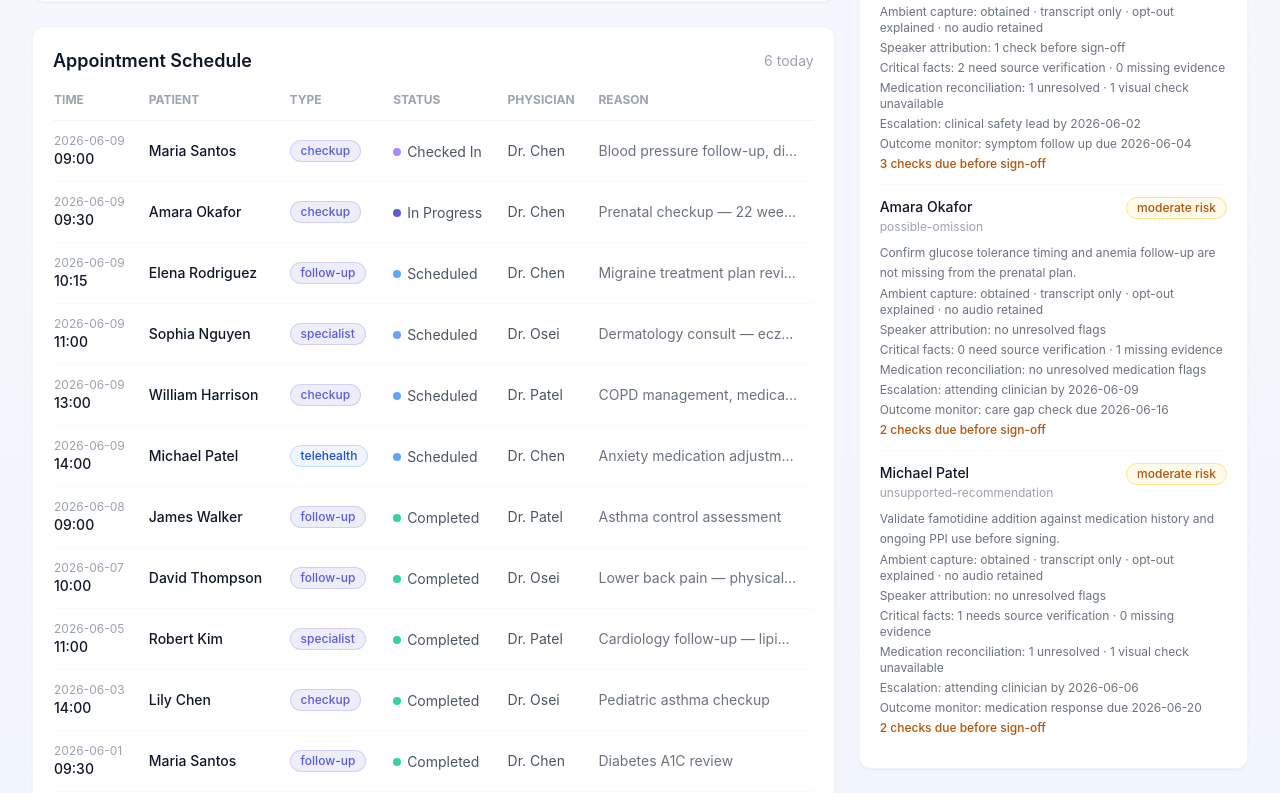
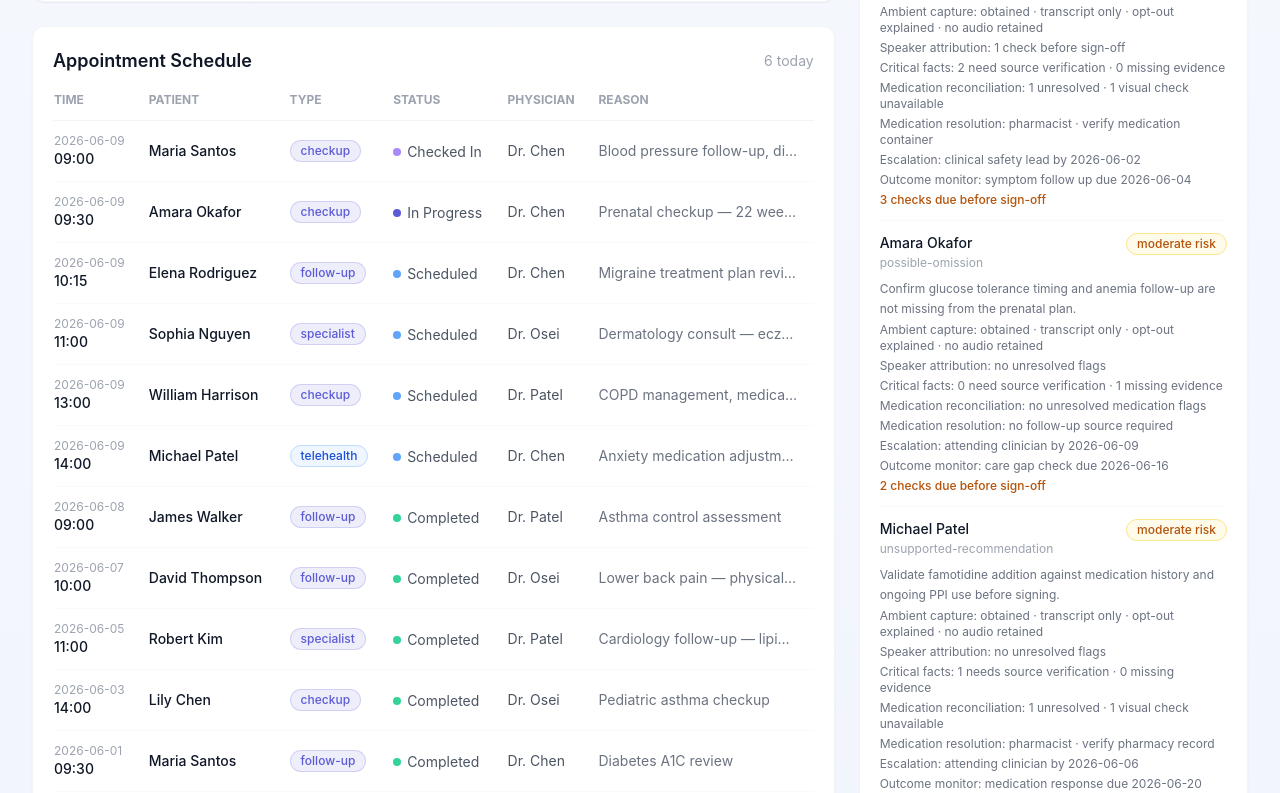
Before and after one commit to tensorgarden/medai-platform, a Next.js app: page / in a window 1280 px wide. Shown: the part 1128-1921 px from the top of the page. Built offline with nearby package versions, Linux system fonts and the light colour scheme.

Commit message:
Clarify medication reconciliation handoffs

```diff
--- a/src/app/page.tsx
+++ b/src/app/page.tsx
@@ -269,6 +269,24 @@ export default function HomePage() {
                       check.medicationReconciliation.visualVerification ===
                       "not-available"
                   ).length;
+                const medicationResolutionOwners = Array.from(
+                  new Set(
+                    unresolvedMedicationReconciliations.map((check) =>
+                      check.medicationReconciliation.resolutionOwner
+                        .split("-")
+                        .join(" ")
+                    )
+                  )
+                );
+                const nextMedicationVerificationSources = Array.from(
+                  new Set(
+                    unresolvedMedicationReconciliations.map((check) =>
+                      check.medicationReconciliation.nextVerificationSource
+                        .split("-")
+                        .join(" ")
+                    )
+                  )
+                );
 
                 return (
                   <li key={note.id} className="py-3">
@@ -308,6 +326,12 @@ export default function HomePage() {
                       {unresolvedMedicationReconciliations.length > 0
                         ? `${unresolvedMedicationReconciliations.length} unresolved · ${visualMedicationChecksPending} visual check${visualMedicationChecksPending === 1 ? "" : "s"} unavailable`
                         : "no unresolved medication flags"}
+                    </p>
+                    <p className="mt-1 text-xs text-gray-500">
+                      Medication resolution: {" "}
+                      {unresolvedMedicationReconciliations.length > 0
+                        ? `${medicationResolutionOwners.join(", ")} · verify ${nextMedicationVerificationSources.join(", ")}`
+                        : "no follow-up source required"}
                     </p>
                     <p className="mt-1 text-xs text-gray-500">
                       Escalation: {review.escalationPath.accountableRole.split("-").join(" ")} by{" "}
--- a/src/lib/demo-data.ts
+++ b/src/lib/demo-data.ts
@@ -589,6 +589,8 @@ export const clinicalNotes: ClinicalNote[] = [
             status: "review-required",
             comparedSources: ["patient-report", "ehr-medication-list"],
             visualVerification: "not-available",
+            resolutionOwner: "pharmacist",
+            nextVerificationSource: "medication-container",
             note:
               "Audio capture did not verify the tiotropium device or label; reconcile the active EHR list with the patient's actual inhaler use before sign-off.",
           },
@@ -796,6 +798,8 @@ export const clinicalNotes: ClinicalNote[] = [
             status: "discrepancy",
             comparedSources: ["patient-report", "ehr-medication-list"],
             visualVerification: "not-available",
+            resolutionOwner: "pharmacist",
+            nextVerificationSource: "pharmacy-record",
             note:
               "The conversation says to continue a morning PPI, but the active EHR medication list has no PPI entry; resolve the discrepancy before adding famotidine.",
           },
--- a/src/lib/types.ts
+++ b/src/lib/types.ts
@@ -99,10 +99,17 @@ export type ClinicalMedicationReconciliationSource =
   | "pharmacy-record"
   | "medication-container";
 
+export type ClinicalMedicationReconciliationOwner =
+  | "clinician"
+  | "pharmacist"
+  | "care-team";
+
 export interface ClinicalMedicationReconciliation {
   status: "matched" | "review-required" | "discrepancy";
   comparedSources: ClinicalMedicationReconciliationSource[];
   visualVerification: "confirmed" | "not-available" | "not-required";
+  resolutionOwner: ClinicalMedicationReconciliationOwner;
+  nextVerificationSource: ClinicalMedicationReconciliationSource;
   note: string;
 }
 
```
Also changed, not shown: 1 other file (tests, documents, lock files or other folders).
